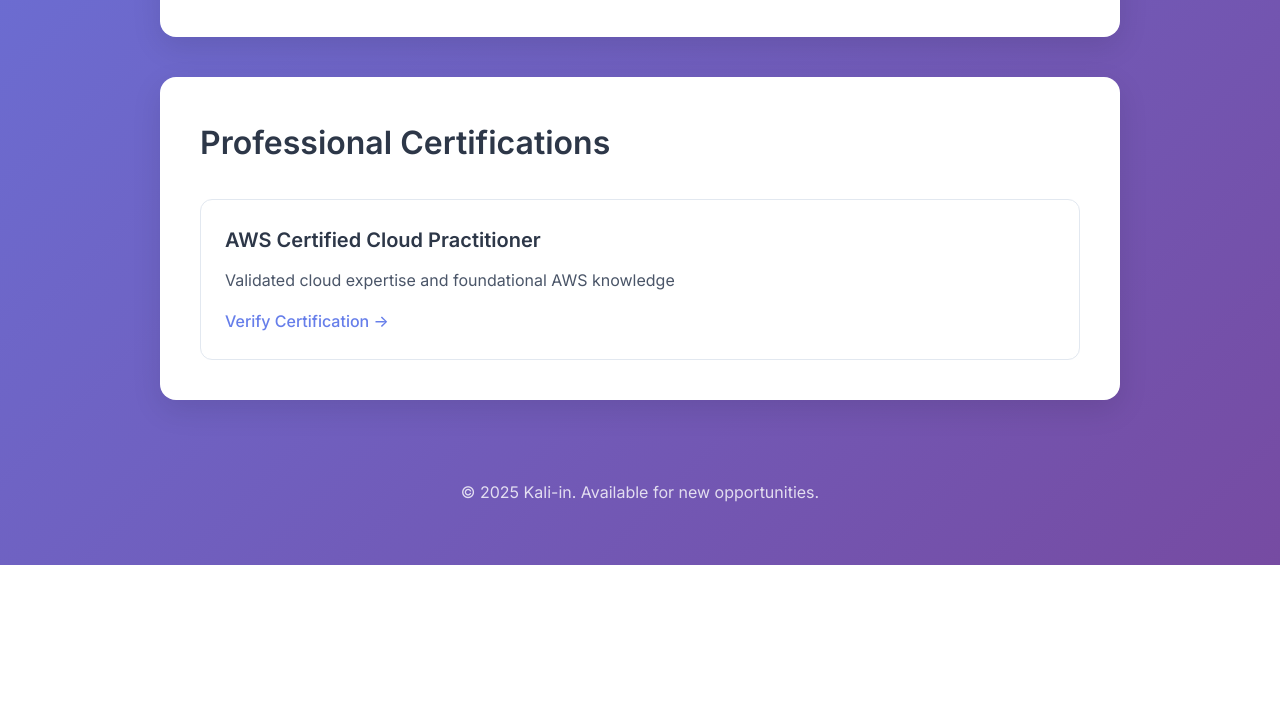
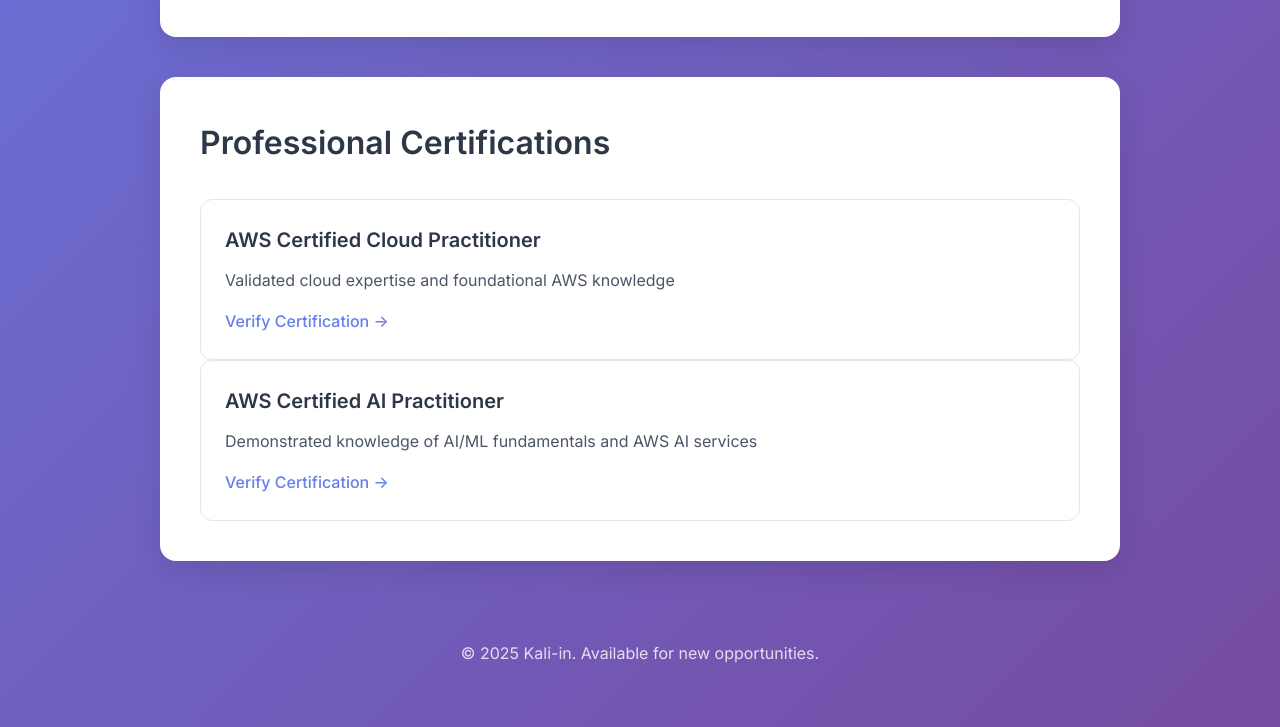
Before and after one commit to kali-in/kali-in.github.io, a plain HTML site: page index.html in a window 1280 px wide. Shown: the part 1013-1740 px from the top of the page. Before the commit the page ends 1578 px from the top, so only its background shows below. Drawn offline with Linux system fonts and the light colour scheme.

Commit message:
Updated cert

```diff
--- a/index.html
+++ b/index.html
@@ -55,6 +55,11 @@
                 <p>Validated cloud expertise and foundational AWS knowledge</p>
                 <a href="https://www.credly.com/badges/bc8f6872-681f-4153-8f62-61d177c41fc7/public_url" target="_blank" rel="noopener">Verify Certification →</a>
             </div>
+            <div class="cert-card">
+                <h3>AWS Certified AI Practitioner</h3>
+                <p>Demonstrated knowledge of AI/ML fundamentals and AWS AI services</p>
+                <a href="https://www.credly.com/badges/8b408898-8e3a-46b4-8b18-1dade649326b/public_url" target="_blank" rel="noopener">Verify Certification →</a>
+            </div>
         </section>
 
         <footer>
```
